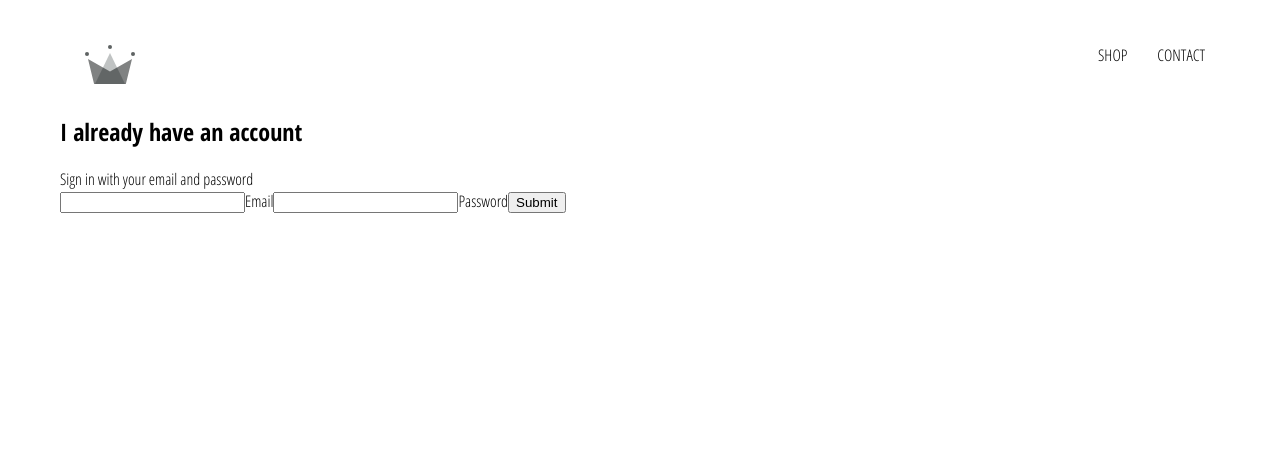
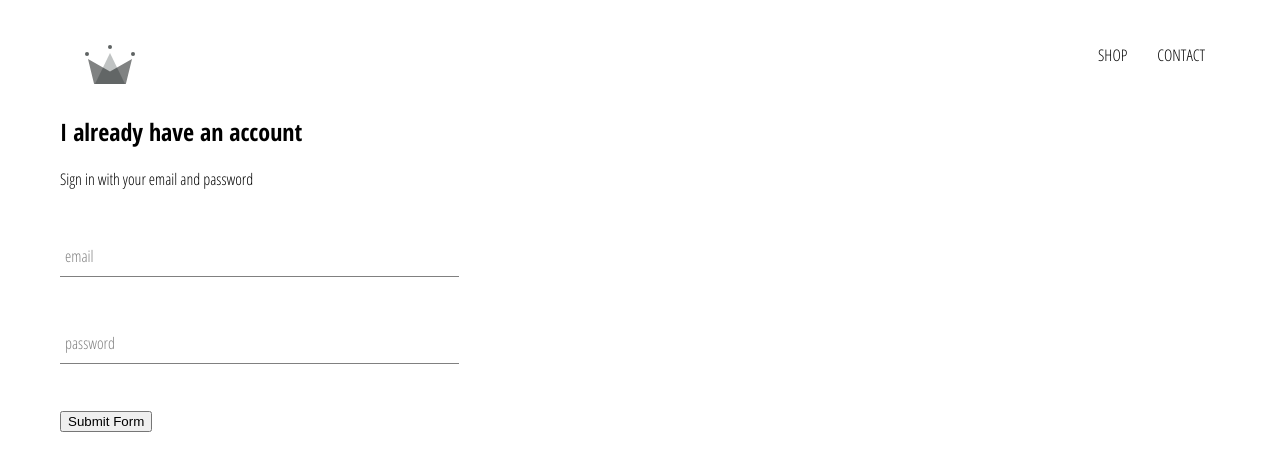
Before and after one commit to Mustafa-Hayati/Crown-Clothing, a React (Create React App) app: page /signin in a window 1280 px wide. Shown: the top 470 px of the page. Built offline with nearby package versions, Linux system fonts and the light colour scheme.

Commit message:
Create FormInput component and add it to SignIn component instead of input element.

```diff
--- /dev/null
+++ b/src/components/FormInput/FormInput.scss
@@ -0,0 +1,54 @@
+$sub-color: grey;
+$main-color: black;
+
+@mixin shrinkLabel {
+  top: -14px;
+  font-size: 12px;
+  color: $main-color;
+}
+
+.group {
+  position: relative;
+  margin: 45px 0;
+
+  .form-input {
+    background: none;
+    background-color: white;
+    color: $sub-color;
+    font-size: 18px;
+    padding: 10px 10px 10px 5px;
+    display: block;
+    width: 100%;
+    border: none;
+    border-radius: 0;
+    border-bottom: 1px solid $sub-color;
+    margin: 25px 0;
+
+    &:focus {
+      outline: none;
+    }
+
+    &:focus ~ .form-input-label {
+      @include shrinkLabel();
+    }
+  }
+
+  input[type="password"] {
+    letter-spacing: 0.3em;
+  }
+
+  .form-input-label {
+    color: $sub-color;
+    font-size: 16px;
+    font-weight: normal;
+    position: absolute;
+    pointer-events: none;
+    left: 5px;
+    top: 10px;
+    transition: 300ms ease all;
+
+    &.shrink {
+      @include shrinkLabel();
+    }
+  }
+}
--- /dev/null
+++ b/src/components/FormInput/FormInput.tsx
@@ -0,0 +1,36 @@
+import "./FormInput.scss";
+import React from "react";
+
+interface Props {
+  [key: string]: string | Function;
+  label: string;
+  onInputChange: (e: React.FormEvent<HTMLInputElement>) => void;
+}
+
+const FormInput: React.FC<Props> = ({
+  onInputChange,
+  label,
+  ...otherProps
+}) => {
+  return (
+    <div className="group">
+      <input
+        className="form-input"
+        onChange={onInputChange}
+        required
+        {...otherProps}
+      />
+      {label && (
+        <label
+          className={`${
+            otherProps?.value?.length ? "shrink" : ""
+          } form-input-label`}
+        >
+          {label}
+        </label>
+      )}
+    </div>
+  );
+};
+
+export default FormInput;
--- a/src/components/SignIn/SignIn.scss
+++ b/src/components/SignIn/SignIn.scss
@@ -0,0 +1,3 @@
+.sign-in {
+  width: 30vw;
+}
--- a/src/components/SignIn/SignIn.tsx
+++ b/src/components/SignIn/SignIn.tsx
@@ -1,4 +1,6 @@
+import "./SignIn.scss";
 import React, { useState } from "react";
+import FormInput from "../FormInput/FormInput";
 
 const SignIn: React.FC = () => {
   const [email, setEmail] = useState("");
@@ -39,24 +41,22 @@
       <span>Sign in with your email and password</span>
 
       <form onSubmit={onFormSubmit}>
-        <input
+        <FormInput
           type="email"
           name="email"
-          required
           autoComplete="off"
           value={email}
-          onChange={onInputChange}
+          onInputChange={onInputChange}
+          label="email"
         />
-        <label>Email</label>
-        <input
+        <FormInput
           type="password"
           name="password"
-          required
           value={password}
-          onChange={onInputChange}
+          onInputChange={onInputChange}
+          label="password"
         />
-        <label>Password</label>
-        <input type="submit" value="Submit" />
+        <input type="submit" value="Submit Form" />
       </form>
     </div>
   );
```
